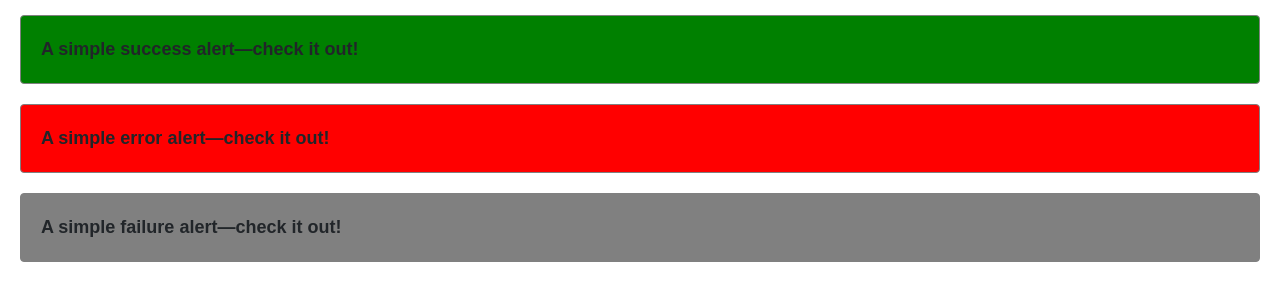
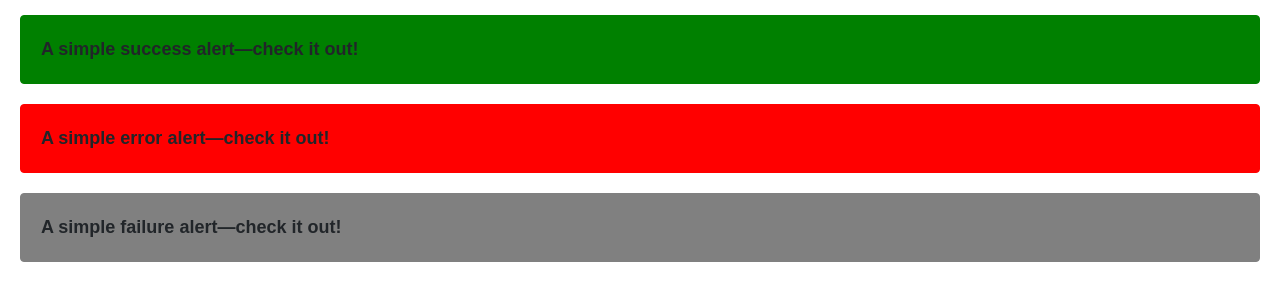
Before and after one commit to rashedkarim/cs50webApps, a plain HTML site: page view/inheritance.html in a window 1280 px wide. Shown: the part 53-354 px from the top of the page. Drawn offline with nearby package versions, Linux system fonts and the light colour scheme; files that its build step writes are made by us from their sources.

Commit message:
change border color

```diff
--- a/view/css/inheritance.scss
+++ b/view/css/inheritance.scss
@@ -2,7 +2,6 @@
     font-family: sans-serif;
     font-size: 18px;
     font-weight: bold;
-    border: 1px solid gray;
     padding: 20px;
     margin: 20px;
 }
@@ -10,12 +9,15 @@
 .success {
     @extend %message;
     background-color: green;
+    border: 1px solid green;
 }
 .failure {
     @extend %message;
     background-color: gray;
+    border: 1px solid gray;
 }
 .error {
     @extend %message;
     background-color: red;
+    border: 1px solid red;
 }
```
